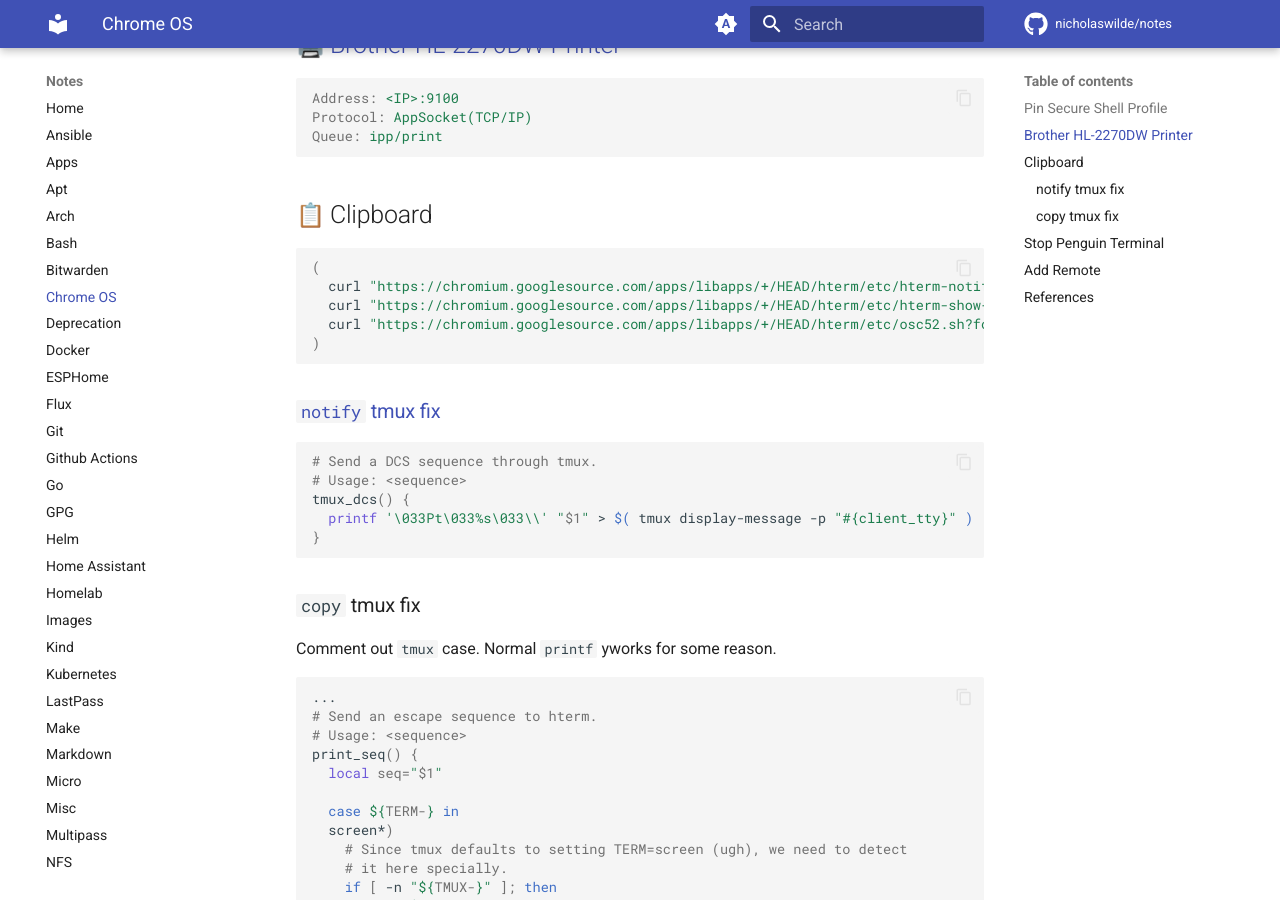
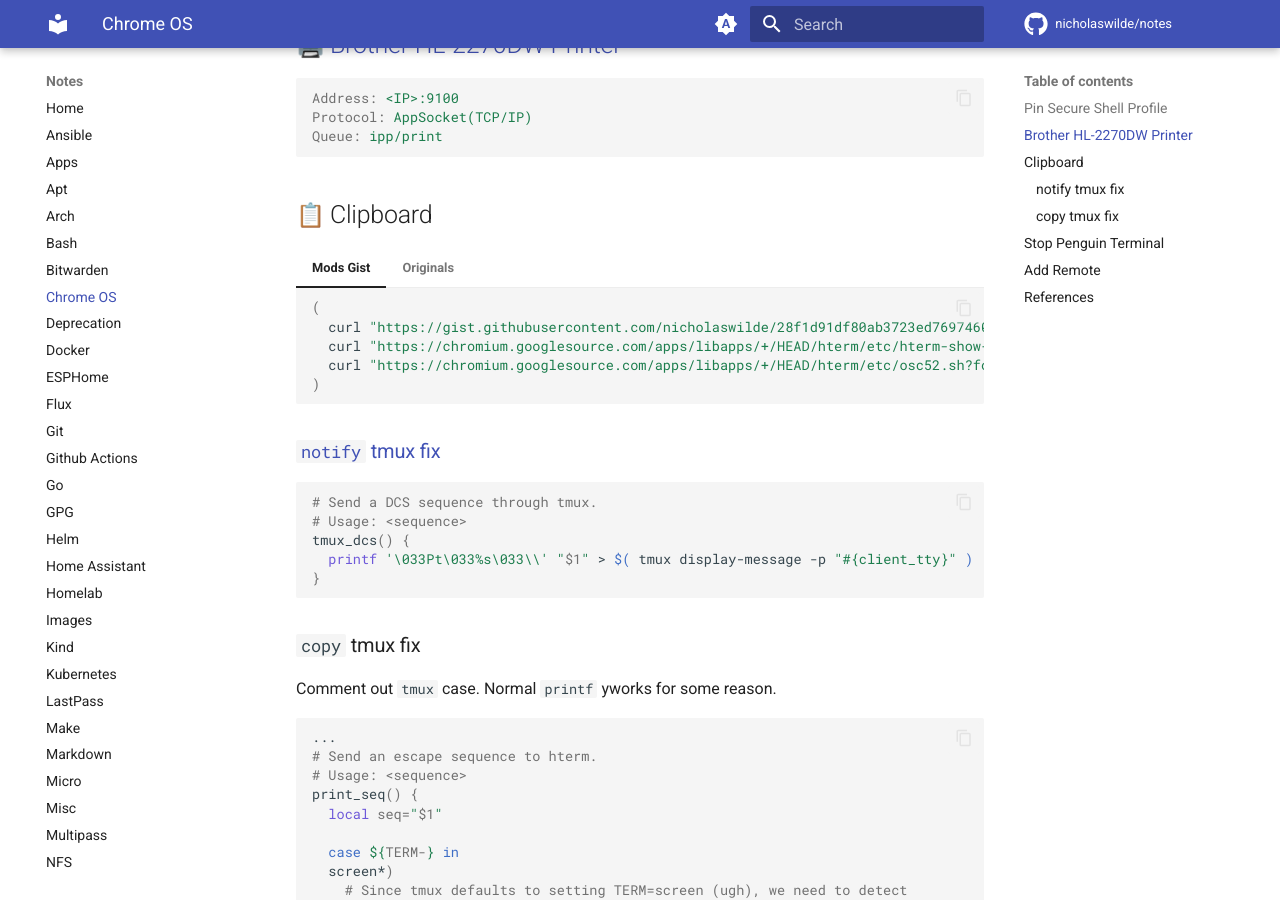
Before and after one commit to nicholaswilde/notes, an MkDocs documentation site: the page built from docs/chromeos.md, in a window 1280 px wide and 900 px high, scrolled down 578 px. Built offline with MkDocs 1.6.1 and Material for MkDocs 9.7.7, drawn with Linux system fonts in a browser that asks for light colours; emoji names are drawn with the system emoji font; comment, search, counter and statistics services are not loaded; some of the changed lines change nothing that is shown.

Commit message:
Update chromeos.md

````diff
--- a/docs/chromeos.md
+++ b/docs/chromeos.md
@@ -27,13 +27,25 @@
 
 ## :clipboard: Clipboard
 
-```shell
-(
-  curl "https://chromium.googlesource.com/apps/libapps/+/HEAD/hterm/etc/hterm-notify.sh?format=TEXT"| base64 --decode | sudo tee /usr/bin/notify && sudo chmod +x /usr/bin/notify
-  curl "https://chromium.googlesource.com/apps/libapps/+/HEAD/hterm/etc/hterm-show-file.sh?format=TEXT"| base64 --decode | sudo tee /usr/bin/show-file && sudo chmod +x /usr/bin/show-file
-  curl "https://chromium.googlesource.com/apps/libapps/+/HEAD/hterm/etc/osc52.sh?format=TEXT"| base64 --decode | sudo tee /usr/bin/copy && sudo chmod +x /usr/bin/copy
-)
-```
+=== "Mods Gist"
+
+    ```shell
+    (
+      curl "https://gist.githubusercontent.com/nicholaswilde/28f1d91df80ab3723ed7697460349ac8/raw/280fa16599e64745cc7f4e71df265ae1aafbf331/term-notify.sh" | base64 --decode | sudo tee /usr/local/bin/notify && sudo chmod +x /usr/local/bin/notify
+      curl "https://chromium.googlesource.com/apps/libapps/+/HEAD/hterm/etc/hterm-show-file.sh?format=TEXT"| base64 --decode | sudo tee /usr/local/bin/show-file && sudo chmod +x /usr/local/bin/show-file
+      curl "https://chromium.googlesource.com/apps/libapps/+/HEAD/hterm/etc/osc52.sh?format=TEXT"| base64 --decode | sudo tee /usr/local/bin/copy && sudo chmod +x /usr/local/bin/copy
+    )
+    ```
+
+=== "Originals"
+
+    ```shell
+    (
+      curl "https://chromium.googlesource.com/apps/libapps/+/HEAD/hterm/etc/hterm-notify.sh?format=TEXT"| base64 --decode | sudo tee /usr/bin/notify && sudo chmod +x /usr/bin/notify
+      curl "https://chromium.googlesource.com/apps/libapps/+/HEAD/hterm/etc/hterm-show-file.sh?format=TEXT"| base64 --decode | sudo tee /usr/bin/show-file && sudo chmod +x /usr/bin/show-file
+      curl "https://chromium.googlesource.com/apps/libapps/+/HEAD/hterm/etc/osc52.sh?format=TEXT"| base64 --decode | sudo tee /usr/bin/copy && sudo chmod +x /usr/bin/copy
+    )
+    ```
 
 ### [`notify` tmux fix](https://github.com/tmux/tmux/issues/2136#issuecomment-605307331)
 
````
